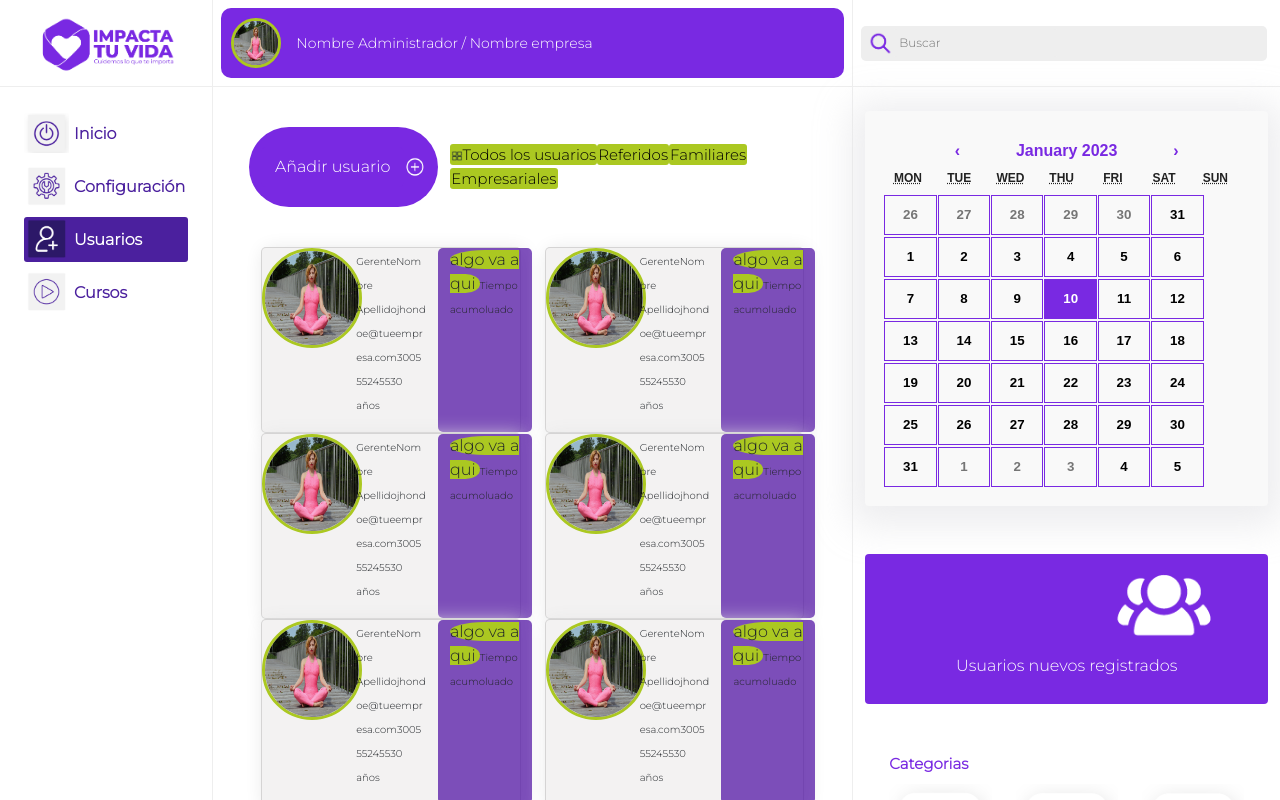
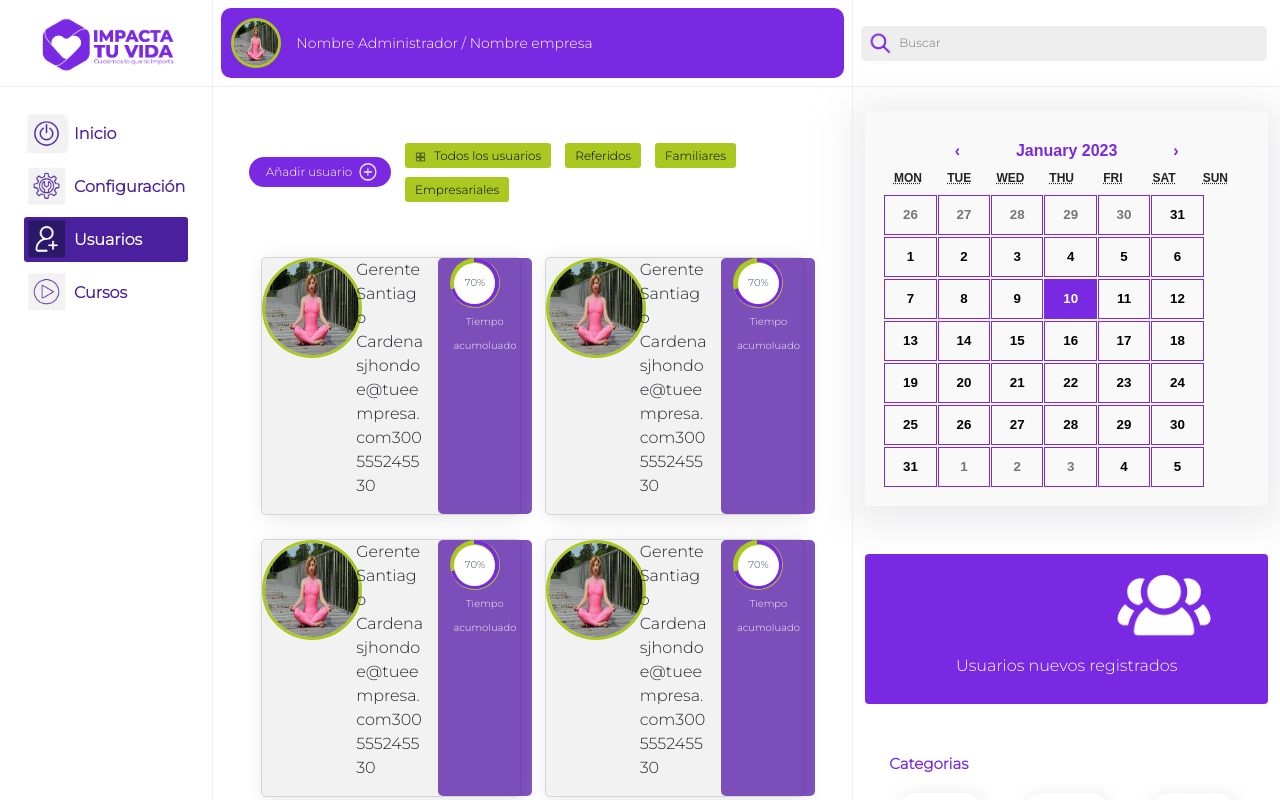
Before and after one commit to anfemoca19/proyecto_impacta, a React (Create React App) app: page /users in a window 1280 px wide. Shown: the top 800 px of the page. Built offline with nearby package versions, Linux system fonts and the light colour scheme.

Commit message:
Se agrega estilos al menu nav y btn siguiente page user

```diff
--- a/src/components/AcountUser/accountUser.jsx
+++ b/src/components/AcountUser/accountUser.jsx
@@ -2,7 +2,6 @@ import "../AcountUser/accountUser.scss";
 import usuarios_icon from "../../imagenes/icono-usuarios-nuevos-registrados.png";
 
 export default function AccountUser({ dataNumber }) {
-  console.log("hola", dataNumber);
   return (
     <div className="container-fluid container-account rounded text-center">
       <div className="container-fluid style-container-nubmer-icon">
--- a/src/components/Menu/Menu.scss
+++ b/src/components/Menu/Menu.scss
@@ -7,9 +7,11 @@ nav ul {
   color: black;
   text-decoration: none;
   background-color: #ABC821;
-  padding: 1px;
+  padding: 5px 10px;
+margin-left: 2px;
+margin-right: 2px;
   border-radius: 3px;
-  font-size: 15px;
+  font-size: 12px;
   &:hover{
     background-color: #7929e2;
     color: white;
--- a/src/components/PerfiluserComponent/PerfilUserComponent.jsx
+++ b/src/components/PerfiluserComponent/PerfilUserComponent.jsx
@@ -0,0 +1,47 @@
+import clsx from "clsx";
+import ChartPie from "../ChartPie/ChartPie";
+import styles from "./PerfilUserComponent.module.scss";
+
+export default function CardUserData({ imagenPerfil, userData }) {
+  return (
+    <div className={clsx("col")}>
+      <div className={clsx("card", styles["box-container"])}>
+        <div className={clsx("row no-gutters")}>
+          <div className={clsx("left col-md-4")}>
+            <img
+              src={imagenPerfil}
+              alt="foto-perfil"
+              className={clsx(styles["img-perfil-style"])}
+            />
+          </div>
+          <div className={clsx("right col-md-4 mb-3")}>
+            <div>
+              <span className={clsx("style-span")}>{userData.cargo}</span>
+              <span className={clsx("style-span")}>{userData.nombre}</span>
+              <span className={clsx("style-span")}>{userData.correo}</span>
+              <span className={clsx("style-span")}>{userData.telefono}</span>
+              <span className={clsx("style-span")}>{userData.edad}</span>
+            </div>
+            <div></div>
+          </div>
+          <div
+            className={clsx(
+              "right col-md-4 text-center",
+              styles["style-tiempo-acomulado"]
+            )}
+          >
+            <ChartPie
+              percentage="70"
+              color="#7929e2"
+              size="50px"
+              remainingColor="#abc821"
+            />
+            <span className={clsx(styles["style-span"])}>
+              Tiempo acumoluado
+            </span>
+          </div>
+        </div>
+      </div>
+    </div>
+  );
+}
--- /dev/null
+++ b/src/components/PerfiluserComponent/PerfilUserComponent.module.scss
@@ -0,0 +1,21 @@
+.box-container {
+  background-color: #f3f2f2;
+  box-shadow: 3px 3px 19px 0px rgb(228, 228, 228);
+  border-radius: 5px;
+}
+.img-perfil-style{
+  border-radius: 100%;
+  height: 100px;
+  width: 100px;
+  margin-right: 5px;
+  border: 3px solid #abc821;
+}
+
+.style-tiempo-acomulado{
+  background-color: #4c0ba2b4;
+  border-radius: 5px;
+}
+.style-span{
+  font-size: 10px;
+  color: #f3f2f2;
+}
--- a/src/components/UI/Button/Button.jsx
+++ b/src/components/UI/Button/Button.jsx
@@ -8,6 +8,7 @@ export default function Button({ children, typeButton, className, ...props }) {
       className={clsx("btn btn-style", className, {
         "btn-primary": typeButton === "primary",
         "btn-secondary": typeButton === "secondary",
+        "btn-cuartary": typeButton === "secondary",
       })}
       {...props}
     >
--- a/src/components/UI/Button/Button.scss
+++ b/src/components/UI/Button/Button.scss
@@ -21,5 +21,7 @@
 
 }
 .btn-cuartary{
-
+  padding: 0;
+  font-size: 12px;
+  height: 30px;
 }
--- a/src/pages/Users/users.jsx
+++ b/src/pages/Users/users.jsx
@@ -1,4 +1,4 @@
-import "../Users/users.scss";
+import styles from "./users.module.scss";
 import AccountUser from "../../components/AcountUser/accountUser";
 import Calendar from "../../components/Calendar/Calendar";
 import Categorias from "../../components/Categories/categories";
@@ -17,6 +17,52 @@ import icon_boton_siguiente from "../../imagenes/icono-boton-siguiente.png";
 import icon_plus_user from "../../imagenes/icono-anadir-usuarios.png";
 import icon_menu from "../../imagenes/icono-todos-los-usuarios.png";
 import { Link } from "react-router-dom";
+import CardUserData from "../../components/PerfiluserComponent/PerfilUserComponent";
+
+const userData = [
+  {
+    cargo: "Gerente",
+    nombre: "Santiago Cardenas",
+    correo: "jhondoe@tueempresa.com",
+    telefono: 3005552455,
+    edad: 30,
+  },
+  {
+    cargo: "Gerente",
+    nombre: "Santiago Cardenas",
+    correo: "jhondoe@tueempresa.com",
+    telefono: 3005552455,
+    edad: 30,
+  },
+  {
+    cargo: "Gerente",
+    nombre: "Santiago Cardenas",
+    correo: "jhondoe@tueempresa.com",
+    telefono: 3005552455,
+    edad: 30,
+  },
+  {
+    cargo: "Gerente",
+    nombre: "Santiago Cardenas",
+    correo: "jhondoe@tueempresa.com",
+    telefono: 3005552455,
+    edad: 30,
+  },
+  {
+    cargo: "Gerente",
+    nombre: "Santiago Cardenas",
+    correo: "jhondoe@tueempresa.com",
+    telefono: 3005552455,
+    edad: 30,
+  },
+  {
+    cargo: "Gerente",
+    nombre: "Santiago Cardenas",
+    correo: "jhondoe@tueempresa.com",
+    telefono: 3005552455,
+    edad: 30,
+  },
+];
 
 export default function Users() {
   return (
@@ -35,32 +81,39 @@ export default function Users() {
       >
         <div className="container">
           <div>
-            <div className="row mt-3">
-              <div className="col-4  d-flex container-anadir-usuario align-items-center ">
+            <div className="row mt-3 align-items-center">
+              <div
+                className={clsx(
+                  "col-3  d-flex align-items-center",
+                  styles["container-anadir-usuario"]
+                )}
+              >
                 <Button className={"btn-cuartary"}> Añadir usuario </Button>
                 <img
-                  className="icon-anadir-user"
+                  className={clsx(styles["icon-anadir-user"])}
                   src={icon_plus_user}
                   alt="icono-mas"
                 />
               </div>
-              <div className="col-8  d-flex  align-items-center ">
-                <div className="nav container-fluid  ">
-                  <ul className="nav  mb-3 mt-3">
-                    <li className="nav-item text-center">
+              <div className="col-9  d-flex  align-items-center ">
+                <div className={clsx(styles["container-menu"])}>
+                  <ul
+                    className={clsx("nav  mb-3 mt-3", styles["container-menu"])}
+                  >
+                    <li className={clsx("nav-item text-center", {})}>
                       <Link
                         className={clsx("style-nav", {})}
                         to="/configuration"
                       >
                         <img
-                          className="icon-menu-style"
+                          className={clsx("me-2", styles["icon-menu-style"])}
                           src={icon_menu}
                           alt=""
                         />
                         Todos los usuarios
                       </Link>
                     </li>
-                    <li className="nav-item">
+                    <li className={clsx("nav-item text-center", {})}>
                       <Link
                         className={clsx("style-nav", {})}
                         to="/personalization"
@@ -68,12 +121,12 @@ export default function Users() {
                         Referidos
                       </Link>
                     </li>
-                    <li className="nav-item">
+                    <li className={clsx("nav-item text-center", {})}>
                       <Link className={clsx("style-nav", {})} to="#">
                         Familiares
                       </Link>
                     </li>
-                    <li className="nav-item">
+                    <li className={clsx("nav-item text-center", {})}>
                       <Link className={clsx("style-nav", {})}>
                         Empresariales
                       </Link>
@@ -84,183 +137,47 @@ export default function Users() {
             </div>
           </div>
           <div className="row row-cols-1 row-cols-md-2 g-4 mt-3">
-            <div className="col ">
-              {" "}
-              <div className="card box-container">
-                <div className="row no-gutters">
-                  <div className="left col-md-4">
-                    <img
-                      src={user_img}
-                      alt="foto-perfil"
-                      className="img-perfil-style"
-                    />
-                  </div>
-                  <div className="right col-md-4 mb-3">
-                    <span className="style-span">Gerente</span>
-                    <span className="style-span">Nombre Apellido</span>
-                    <span className="style-span">jhondoe@tueempresa.com</span>
-                    <span className="style-span">3005552455</span>
-                    <span className="style-span">30 años</span>
-                  </div>
-                  <div className="right col-md-4 style-timepo-acomulado">
-                    <span className="circle-green ">algo va a qui </span>
-                    <span className="style-span">Tiempo acumoluado</span>
-                  </div>
-                </div>
+            {userData.map((user) => {
+              return <CardUserData imagenPerfil={user_img} userData={user} />;
+            })}
+          </div>
+          <div className={clsx("container-fluid d-flex mt-4", {})}>
+            {" "}
+            <div className={clsx("col-4", {})}></div>
+            <div className={clsx("col-4 ", {})}>
+              <div
+                className={clsx(
+                  " d-flex mr-2 align-items-center",
+                  styles["container-styles-nextPage"]
+                )}
+              >
+                <Button className="btn-terciary">Siguiente pagina</Button>
+                <img
+                  src={arrow_icon}
+                  alt=""
+                  className={clsx(styles["icon-arrow"])}
+                />
               </div>
             </div>
-            <div className="col ">
-              {" "}
-              <div className="card box-container">
-                <div className="row no-gutters">
-                  <div className="left col-md-4">
-                    <img
-                      src={user_img}
-                      alt="foto-perfil"
-                      className="img-perfil-style"
-                    />
-                  </div>
-                  <div className="right col-md-4 mb-3">
-                    <span className="style-span">Gerente</span>
-                    <span className="style-span">Nombre Apellido</span>
-                    <span className="style-span">jhondoe@tueempresa.com</span>
-                    <span className="style-span">3005552455</span>
-                    <span className="style-span">30 años</span>
-                  </div>
-                  <div className="right col-md-4 style-timepo-acomulado">
-                    <span className="circle-green ">algo va a qui </span>
-                    <span className="style-span">Tiempo acumoluado</span>
-                  </div>
-                </div>
-              </div>
-            </div>
-          </div>
-          <div className="row row-cols-1 row-cols-md-2 g-4">
-            <div className="col ">
-              {" "}
-              <div className="card box-container">
-                <div className="row no-gutters">
-                  <div className="left col-md-4">
-                    <img
-                      src={user_img}
-                      alt="foto-perfil"
-                      className="img-perfil-style"
-                    />
-                  </div>
-                  <div className="right col-md-4 mb-3">
-                    <span className="style-span">Gerente</span>
-                    <span className="style-span">Nombre Apellido</span>
-                    <span className="style-span">jhondoe@tueempresa.com</span>
-                    <span className="style-span">3005552455</span>
-                    <span className="style-span">30 años</span>
-                  </div>
-                  <div className="right col-md-4 style-timepo-acomulado">
-                    <span className="circle-green ">algo va a qui </span>
-                    <span className="style-span">Tiempo acumoluado</span>
-                  </div>
-                </div>
-              </div>
-            </div>
-            <div className="col ">
-              {" "}
-              <div className="card box-container">
-                <div className="row no-gutters">
-                  <div className="left col-md-4">
-                    <img
-                      src={user_img}
-                      alt="foto-perfil"
-                      className="img-perfil-style"
-                    />
-                  </div>
-                  <div className="right col-md-4 mb-3">
-                    <span className="style-span">Gerente</span>
-                    <span className="style-span">Nombre Apellido</span>
-                    <span className="style-span">jhondoe@tueempresa.com</span>
-                    <span className="style-span">3005552455</span>
-                    <span className="style-span">30 años</span>
-                  </div>
-                  <div className="right col-md-4 style-timepo-acomulado">
-                    <span className="circle-green ">algo va a qui </span>
-                    <span className="style-span">Tiempo acumoluado</span>
-                  </div>
-                </div>
-              </div>
-            </div>
-          </div>
-          <div className="row row-cols-1 row-cols-md-2 g-4">
-            <div className="col ">
-              {" "}
-              <div className="card box-container">
-                <div className="row no-gutters">
-                  <div className="left col-md-4">
-                    <img
-                      src={user_img}
-                      alt="foto-perfil"
-                      className="img-perfil-style"
-                    />
-                  </div>
-                  <div className="right col-md-4 mb-3">
-                    <span className="style-span">Gerente</span>
-                    <span className="style-span">Nombre Apellido</span>
-                    <span className="style-span">jhondoe@tueempresa.com</span>
-                    <span className="style-span">3005552455</span>
-                    <span className="style-span">30 años</span>
-                  </div>
-                  <div className="right col-md-4 style-timepo-acomulado">
-                    <span className="circle-green ">algo va a qui </span>
-                    <span className="style-span">Tiempo acumoluado</span>
-                  </div>
-                </div>
-              </div>
-            </div>
-            <div className="col ">
-              {" "}
-              <div className="card box-container">
-                <div className="row no-gutters">
-                  <div className="left col-md-4">
-                    <img
-                      src={user_img}
-                      alt="foto-perfil"
-                      className="img-perfil-style"
-                    />
-                  </div>
-                  <div className="right col-md-4 mb-3">
-                    <span className="style-span">Gerente</span>
-                    <span className="style-span">Nombre Apellido</span>
-                    <span className="style-span">jhondoe@tueempresa.com</span>
-                    <span className="style-span">3005552455</span>
-                    <span className="style-span">30 años</span>
-                  </div>
-                  <div className="right col-md-4 style-timepo-acomulado">
-                    <span className="circle-green ">algo va a qui </span>
-                    <span className="style-span">Tiempo acumoluado</span>
-                  </div>
-                </div>
-              </div>
-            </div>
-          </div>
-          <div className=" container-fluid d-flex ">
-            {" "}
-            <div className="col-4"></div>
-            <div className="col-4 ">
-              <dir className=" d-flex container-styles-nextPage mr-2">
-                <Button className="btn-terciary">Siguiente pagina</Button>
-                <img src={arrow_icon} alt="" className="icon-arrow" />
-              </dir>
-            </div>
-            <div className="col-4 d-flex">
-              <div className="col-3">
+            <div className={clsx("col-4 d-flex ", {})}>
+              <div className={clsx("col-3", {})}>
                 <span>Pagina</span>
               </div>
-              <div className="co-3">
+              <div className={clsx("col-3", {})}>
                 <Input className={"input-page"} />
               </div>
-              <div className="col-3">
+              <div className={clsx("col-3", {})}>
                 <span>de </span>
               </div>
-              <div className="col-3 d-flex">
-                <img className="btn-img" src={icon_boton_anterior} />
-                <img className="btn-img" src={icon_boton_siguiente} />
+              <div className={clsx("col-3 d-flex", {})}>
+                <img
+                  className={clsx("col-4", styles["btn-img"])}
+                  src={icon_boton_anterior}
+                />
+                <img
+                  className={clsx("col-4", styles["btn-img"])}
+                  src={icon_boton_siguiente}
+                />
               </div>
             </div>
           </div>
--- /dev/null
+++ b/src/pages/Users/users.module.scss
@@ -0,0 +1,34 @@
+
+.container-anadir-usuario{
+  background-color: #7929e2;
+  border-radius: 50px;
+}
+.icon-menu-style{
+  height: 10px;
+}
+.container-menu{
+  display: flex;
+  gap: 10px;
+}
+
+
+.container-styles-nextPage{
+  background-color:#7929e2;
+  border-radius:6px;
+  &:hover{
+    color: white;
+    background-color: #6f27cd;
+  }
+}
+
+.icon-arrow{
+  height: 25px;
+}
+.btn-img{
+  height: 20px;
+}
+
+
+.icon-anadir-user{
+  height: 20px;
+}
--- a/src/pages/Users/users.scss
+++ /dev/null
@@ -1,48 +0,0 @@
-.box-container {
-  background-color: #f3f2f2;
-  box-shadow: 3px 3px 19px 0px rgb(228, 228, 228);
-  border-radius: 5px;
-}
-.icon-menu-style{
-  height: 10px;
-
-}
-.img-perfil-style{
-  border-radius: 100%;
-  height: 100px;
-  width: 100px;
-  margin-right: 5px;
-  border: 3px solid #abc821;
-}
-.style-span{
-  font-size: 10px;
-}
-
-.style-timepo-acomulado{
-  background-color: #4c0ba2b4;
-  border-radius: 5px;
-}
-
-.container-styles-nextPage{
-  background-color:#7929e2;
-  border-radius:5px;
-  &:hover{
-    color: white;
-    background-color: #6f27cd;
-  }
-}
-
-.icon-arrow{
-  height: 25px;
-}
-.btn-img{
-  height: 20px;
-}
-.container-anadir-usuario{
-  background-color: #7929e2;
-  border-radius: 50px;
-}
-
-.icon-anadir-user{
-  height: 20px;
-}
```
Also changed, not shown: src/components/PerfiluserComponent/PerfilUserComponent.scss (deleted).
